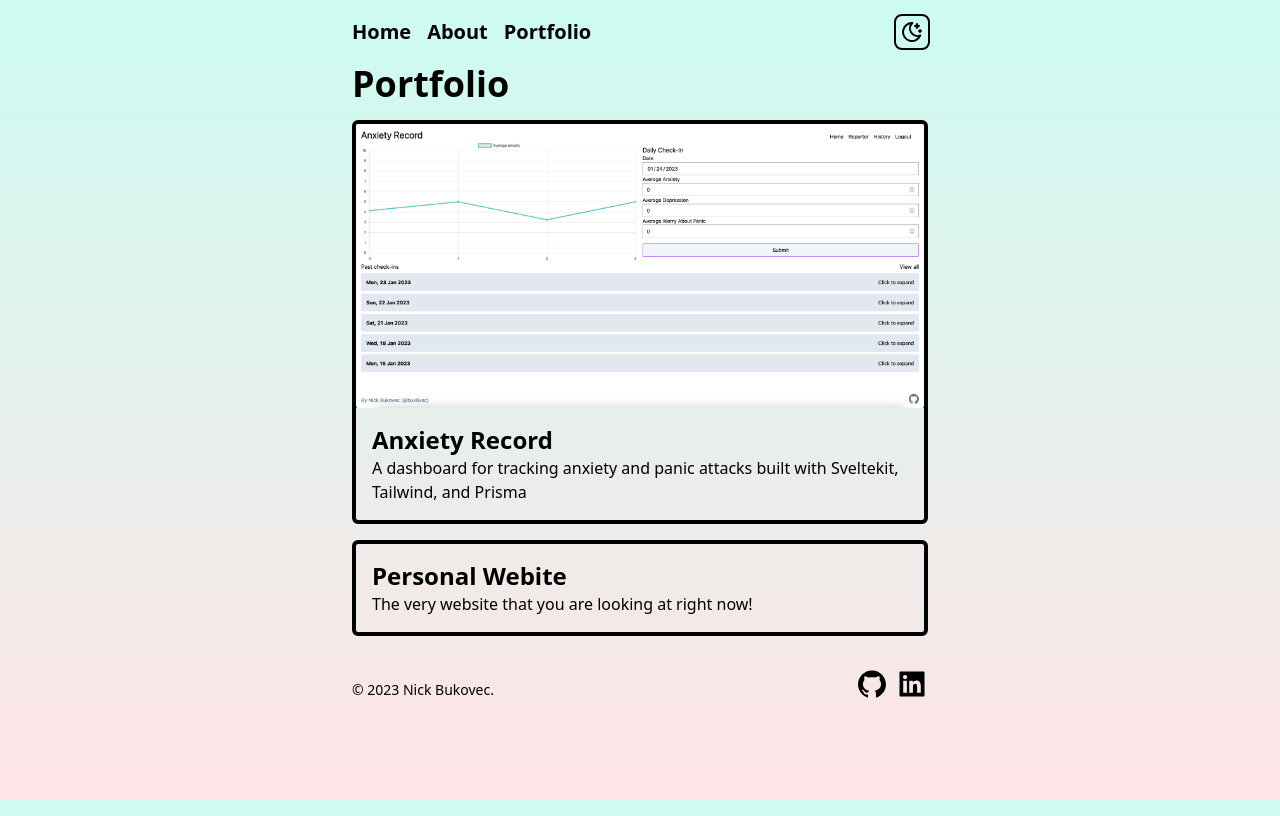
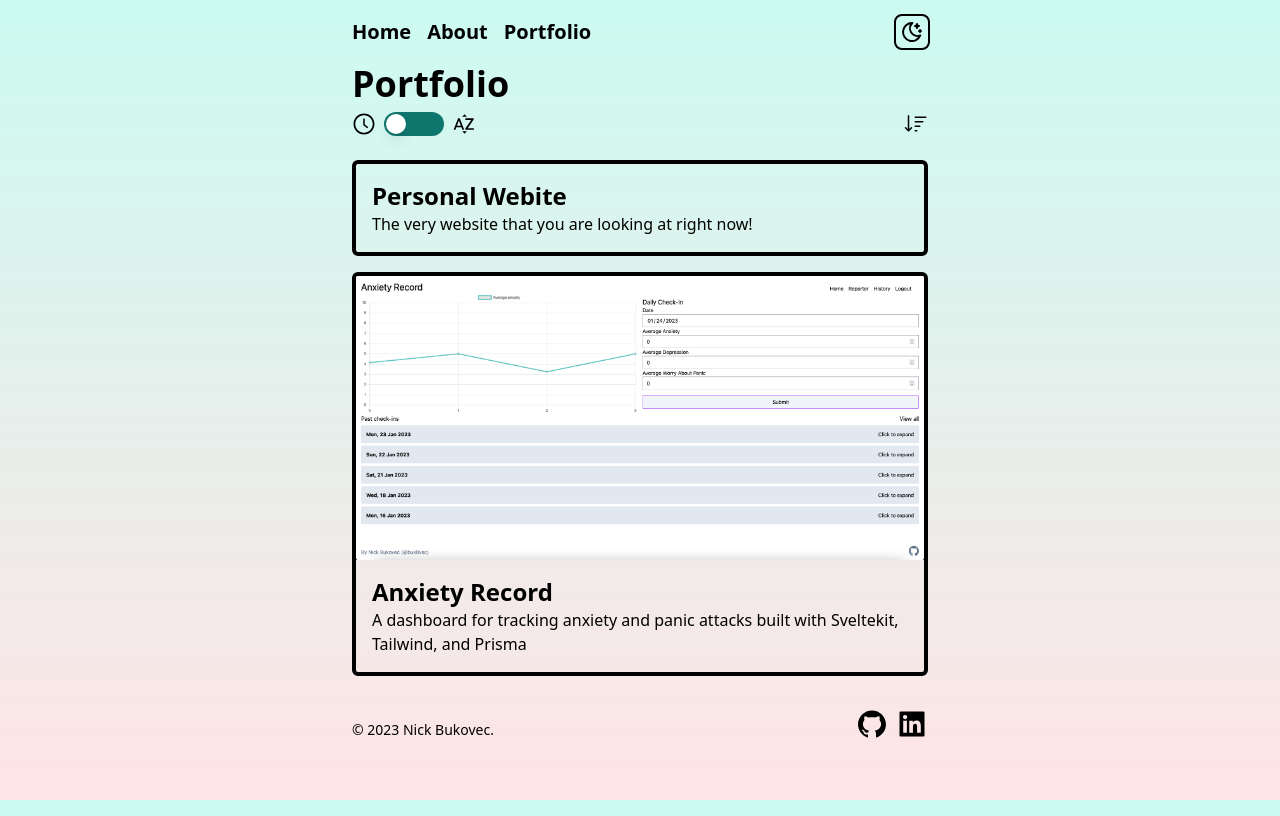
Before and after one commit to buk0vec/personal-website, an Astro site: page /portfolio in a window 1280 px wide. Built offline with nearby package versions, Linux system fonts and the light colour scheme; Astro itself is replaced by a stand-in of ours; some packages are replaced by stand-ins of ours.

Commit message:
:sparkles: project sort
sorting projects with react and nanostores and other stuff and astro image hacks

```diff
--- a/package.json
+++ b/package.json
@@ -16,12 +16,15 @@
     "@astrojs/prefetch": "^0.1.1",
     "@astrojs/react": "^2.0.0",
     "@astrojs/tailwind": "^3.0.0",
+    "@headlessui/react": "^1.7.7",
+    "@nanostores/react": "^0.4.1",
     "@react-three/drei": "^9.53.3",
     "@react-three/fiber": "^8.10.0",
     "@types/react": "^18.0.21",
     "@types/react-dom": "^18.0.6",
     "astro": "^2.0.1",
     "astro-compress": "^1.1.28",
+    "nanostores": "^0.7.1",
     "react": "^18.0.0",
     "react-dom": "^18.0.0",
     "react-icons": "^4.7.1",
--- /dev/null
+++ b/src/components/InvertSort.tsx
@@ -0,0 +1,12 @@
+import { useStore } from '@nanostores/react';
+import { invert } from '../stores/projectStore';
+import { BsSortDown, BsSortUp } from 'react-icons/bs/index.js'
+
+const InvertSort = () => {
+  const $invert = useStore(invert)
+  return <button onClick={() => invert.set(!($invert))} aria-label='invert'>
+    {$invert ? <BsSortUp className="dark:fill-white" size={24} /> : <BsSortDown className="dark:fill-white" size={24} />}
+  </button>
+}
+
+export default InvertSort;
--- /dev/null
+++ b/src/components/PCard.tsx
@@ -0,0 +1,36 @@
+/// <reference types="astro/astro-jsx" />
+
+export interface ProjectCardProps {
+  title: string;
+  description: string;
+  slug: string;
+  image?: any;
+  lastUpdated: Date;
+  imgProps: astroHTML.JSX.ImgHTMLAttributes | null;
+}
+
+const ProjectCard = ({
+  title,
+  description,
+  slug,
+  imgProps,
+}: ProjectCardProps) => {
+  return (
+    <a href={`/portfolio/${slug}`}>
+      <div className="border-4 rounded-md border-black dark:border-teal-200 my-4 overflow-hidden group hover:scale-101 transition-transform">
+        <div className="max-w-xl overflow-hidden">
+          {
+            // @ts-ignore
+            imgProps && <img {...imgProps} loading="lazy" decoding="async" className="group-hover:scale-105 transition-transform" />
+          }
+        </div>
+        <h2 className="font-bold text-2xl px-4 pt-4 dark:text-white">
+          {title}
+        </h2>
+        <p className="px-4 pb-4 dark:text-white">{description}</p>
+      </div>
+    </a>
+  );
+};
+
+export default ProjectCard;
--- /dev/null
+++ b/src/components/SortParamBox.tsx
@@ -0,0 +1,31 @@
+import { Switch } from "@headlessui/react";
+import { AiOutlineClockCircle } from "react-icons/ai/index.js";
+import { MdOutlineSortByAlpha } from 'react-icons/md/index.js'
+import { useStore } from '@nanostores/react'
+import { method } from "../stores/projectStore";
+
+const SortParamBox = () => {
+  const $method = useStore(method)
+
+  return (
+    <div className='flex flex-row gap-2'>
+      <AiOutlineClockCircle size={24} className="dark:fill-white cursor-pointer" onClick={() => method.set(0)}/>
+      <Switch
+        aria-label='Sort method'
+        checked={$method === 1}
+        onClick={() => method.set($method === 0 ? 1 : 0)}
+        className={`${$method === 1 ? "bg-teal-900" : "bg-teal-700"}
+          relative inline-flex h-[24px] w-[60px] shrink-0 cursor-pointer rounded-full border-2 border-transparent transition-colors duration-200 ease-in-out focus:outline-none focus-visible:ring-2  focus-visible:ring-white focus-visible:ring-opacity-75`}
+      >
+        <span
+          aria-hidden="true"
+          className={`${$method === 1 ? "translate-x-9" : "translate-x-0"}
+            pointer-events-none inline-block h-[20px] w-[20px] transform rounded-full bg-white shadow-lg ring-0 transition duration-200 ease-in-out`}
+        />
+      </Switch>
+      <MdOutlineSortByAlpha size={24} className="dark:fill-white cursor-pointer" onClick={() => method.set(1)}/>
+      </div>
+  );
+};
+
+export default SortParamBox;
--- /dev/null
+++ b/src/components/SortableCardList.tsx
@@ -0,0 +1,52 @@
+/// <reference types="astro/astro-jsx" />
+import { useStore } from "@nanostores/react";
+import type { portfolioData } from "../content/config";
+import ProjectCard from "./PCard";
+import { invert, method } from "../stores/projectStore";
+import { useEffect, useMemo, useState } from "react";
+
+interface SortableCardListProps {
+  data: (portfolioData & {
+    imgProps: astroHTML.JSX.ImgHTMLAttributes | null;
+    slug: string;
+  })[];
+}
+
+const SortableCardList = ({ data }: SortableCardListProps) => {
+  const $invert = useStore(invert);
+  const $method = useStore(method);
+
+  const sortedData = useMemo(
+    () =>
+      [...data].sort((a, b) => {
+        if ($method === 0) {
+          return $invert
+            ? a.lastUpdated.getTime() - b.lastUpdated.getTime()
+            : b.lastUpdated.getTime() - a.lastUpdated.getTime();
+        }
+        return $invert
+          ? a.title.localeCompare(b.title)
+          : b.title.localeCompare(a.title);
+      }),
+    [data, $invert, $method]
+  );
+
+  return (
+    <ul>
+      {sortedData.map((d) => (
+        <li key={d.title}>
+          <ProjectCard
+            title={d.title}
+            description={d.description}
+            slug={d.slug}
+            lastUpdated={d.lastUpdated}
+            imgProps={d.imgProps}
+            key={d.title}
+          />
+        </li>
+      ))}
+    </ul>
+  );
+};
+
+export default SortableCardList;
--- a/src/content/config.ts
+++ b/src/content/config.ts
@@ -1,4 +1,5 @@
 import { z, defineCollection } from 'astro:content'
+import type { z as z2 }from 'astro/zod'
 
 const portfolioSchema = z.object({
   title: z.string(),
@@ -17,3 +18,5 @@ const portfolioCollection = defineCollection({
 export const collections = {
   'portfolio': portfolioCollection
 }
+
+export type portfolioData = z2.infer<typeof portfolioSchema>
--- a/src/pages/portfolio/index.astro
+++ b/src/pages/portfolio/index.astro
@@ -1,14 +1,39 @@
 ---
-import ProjectCard from '../../components/ProjectCard.astro';
-import Layout from '../../layouts/Layout.astro'
-import { getCollection } from 'astro:content';
+// import ProjectCard from "../../components/ProjectCard.astro";
+import SortableCardList from "../../components/SortableCardList";
+import Layout from "../../layouts/Layout.astro";
+import { getCollection } from "astro:content";
+import { getImage } from "@astrojs/image";
+import InvertSort from "../../components/InvertSort";
+import SortParamBox from "../../components/SortParamBox";
 
-const allProjects = await getCollection('portfolio')
+const allProjects = await getCollection("portfolio");
+
+const projectsWithCardImages = await Promise.all(
+  allProjects.map(async (p) => ({
+    ...p.data,
+    slug: p.slug,
+    imgProps: p.data.image
+      ? await getImage({
+          src: "/" + p.data.image,
+          alt: p.data.title,
+          height: 200,
+          width: 576,
+          fit: "cover",
+          position: "entropy",
+        })
+      : null,
+  }))
+);
 ---
 
 <Layout title="Portfolio">
-  <main class='max-w-xl md:mx-auto mx-4'>
-    <h1 class='text-4xl font-extrabold dark:text-white'>Portfolio</h1>
-    {allProjects.map(p => <ProjectCard title={p.data.title} description={p.data.description} image={p.data.image} slug={p.slug}/>)}
-</main>
+  <main class="max-w-xl md:mx-auto mx-4">
+    <h1 class="text-4xl font-extrabold dark:text-white">Portfolio</h1>
+    <div class="flex flex-row justify-between items-baseline py-2">
+      <SortParamBox client:idle />
+      <InvertSort client:idle />
+    </div>
+    <SortableCardList data={projectsWithCardImages} client:load />
+  </main>
 </Layout>
--- /dev/null
+++ b/src/stores/projectStore.ts
@@ -0,0 +1,5 @@
+import { atom } from 'nanostores';
+
+export const invert = atom(false);
+
+export const method = atom(0)
```
Also changed, not shown: 1 other file.
